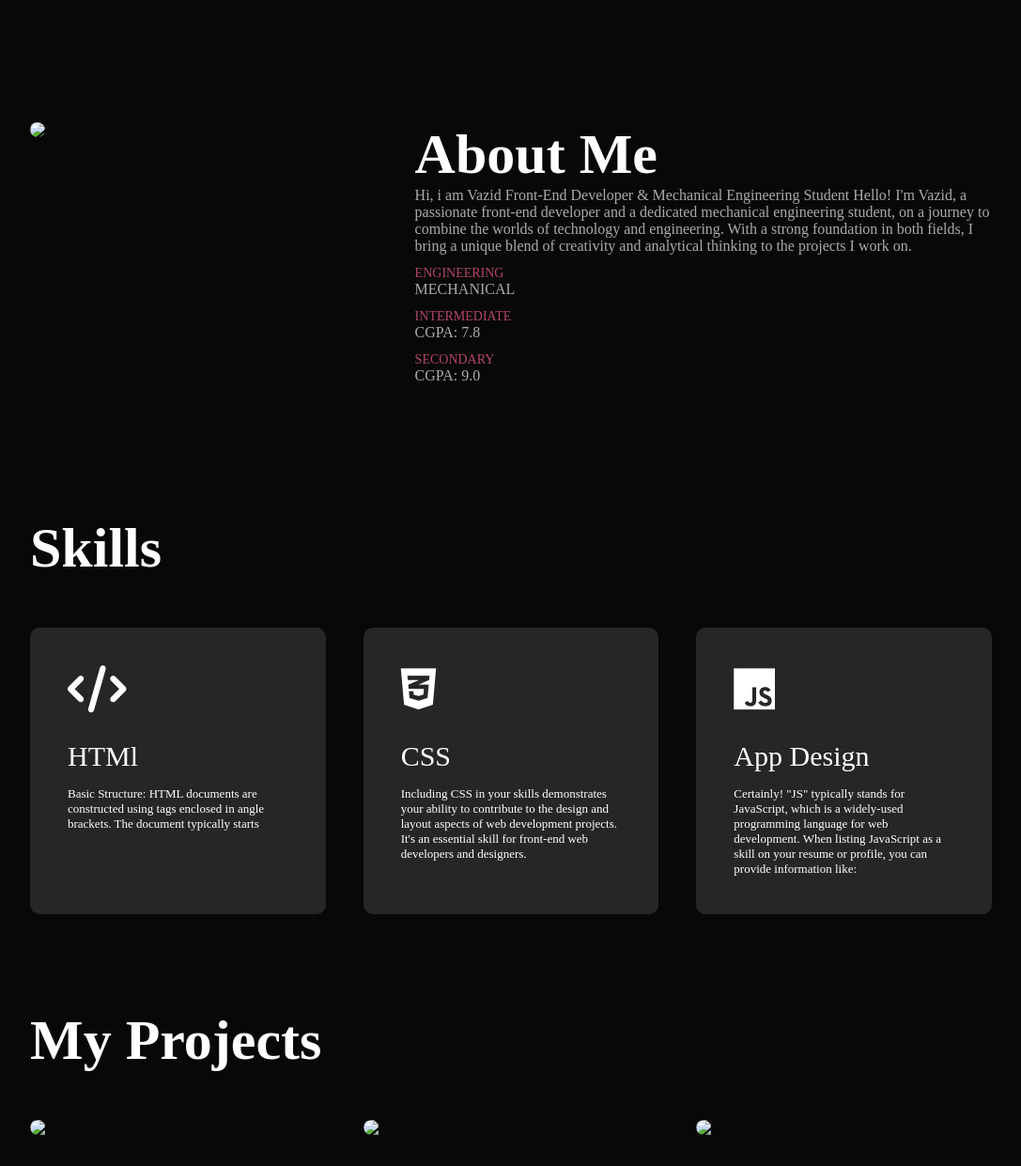
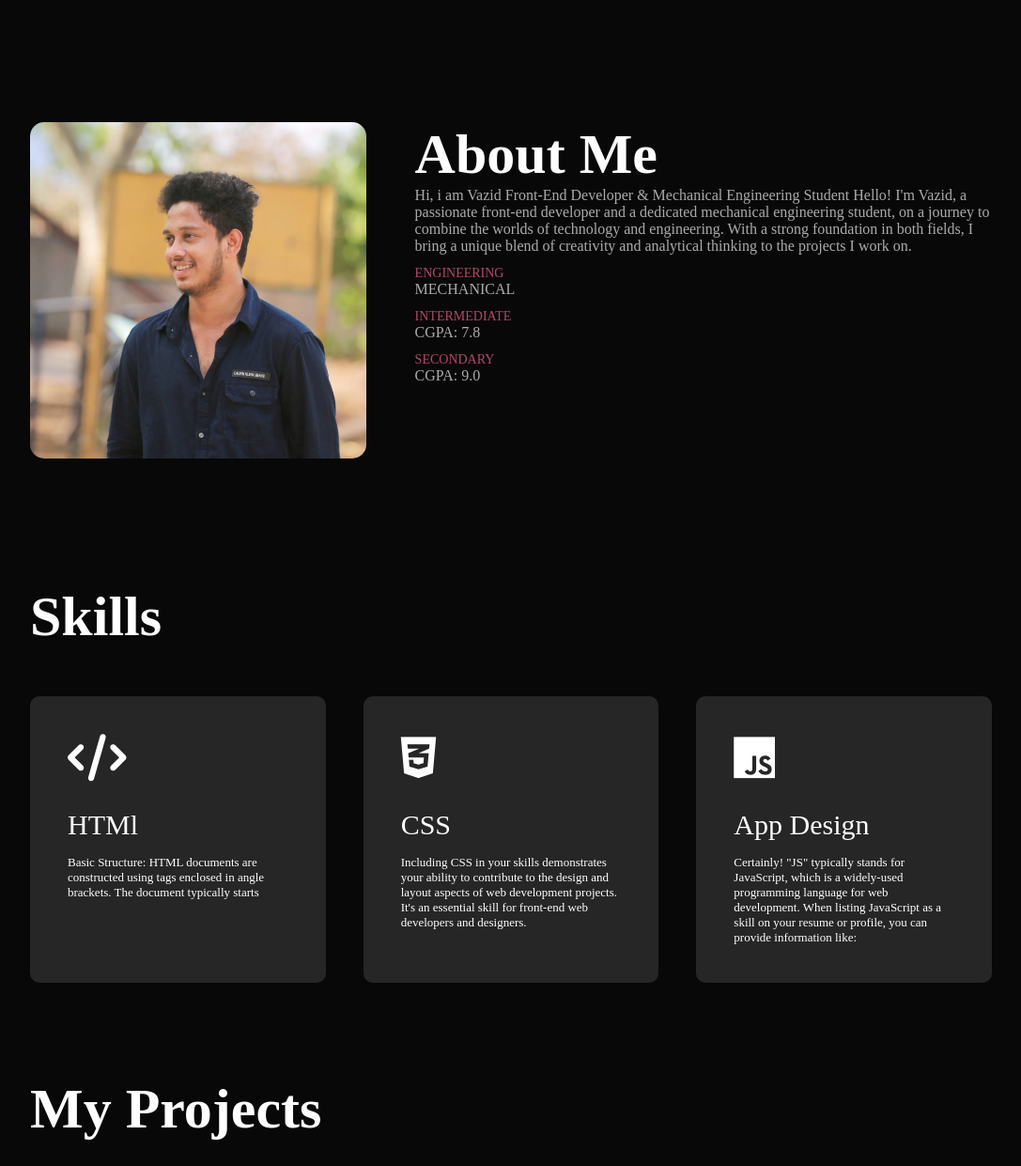
Before and after one commit to Vazidshaik2003/vazidportfolio, a plain HTML site: page index.html in a window 1280 px wide. Shown: the part 760-2001 px from the top of the page at 94% size, without its empty margins (96-1183 px from the left). Drawn offline with Linux system fonts and the light colour scheme.

Commit message:
Update index.html

```diff
--- a/index.html
+++ b/index.html
@@ -11,7 +11,7 @@
 <div id="header">
     <div class="container">
         <nav>
-            <img src="IMAGES/logo.png" class="logo">
+            <img src="logo.png" class="logo">
             <ul id="sidemenu">
               <li><a href="#header">Home</a></li>
               <li><a href="#about">About</a></li>
@@ -34,7 +34,7 @@
     <div class="container">
         <div class="row">
             <div class="about-col-1">
-                <img src="IMAGES/WhatsApp Image 2023-10-20 at 11.06.03_40c1777a.jpg">
+                <img src="WhatsApp Image 2023-10-20 at 11.06.03_40c1777a.jpg">
             </div>
             <div class="about-col-2">
                 <h1 class="sub-title">About Me</h1>
@@ -97,7 +97,7 @@
         <h1 class="sub-title">My Projects</h1>
         <div class="work-list">
             <div class="work">
-                <img src="IMAGES/calculator-cal.jpeg">
+                <img src="calculator-cal.jpeg">
                 <div class="layer">
                     <h3>Calculator App</h3>
                     <p>Basic calculators are designed for simple arithmetic operations like addition, subtraction, multiplication, and division. They are handy for everyday calculations and often feature a compact and portable design.</p>
@@ -106,7 +106,7 @@
                 </div>
             </div>
             <div class="work">
-                <img src="IMAGES/phone1.jpg">
+                <img src="phone1.jpg">
                 <div class="layer">
                     <h3>Music App</h3>
                     <p>The app connects you to the people around the world.
@@ -115,7 +115,7 @@
                 </div>
             </div>
             <div class="work">
-                <img src="IMAGES/phone1.jpg">
+                <img src="phone1.jpg">
                 <div class="layer">
                     <h3>Online shopping App</h3>
                     <p>The app connects you to the people around the world.
@@ -141,7 +141,7 @@
                     <a href="https://instagram.com/wazid.__?igshid=MzRlODBiNWFlZA==" target="_blank"><i class="fab fa-instagram"></i></a>
                     <a href="https://www.linkedin.com/in/shaik-vazid-63a456293?utm_source=share&utm_campaign=share_via&utm_content=profile&utm_medium=android_app" target="_blank"><i class="fab fa-linkedin"></i></a>
                 </div>
-                <a href="IMAGES/WhatsApp Image 2023-10-20 at 11.06.03_40c1777a.jpg" download class="btn btn2">Download Resume</a>
+                <a href="WhatsApp Image 2023-10-20 at 11.06.03_40c1777a.jpg" download class="btn btn2">Download Resume</a>
             </div>
             <div class="contact-right">
                 <form name="submit-to-google-sheet">
```
